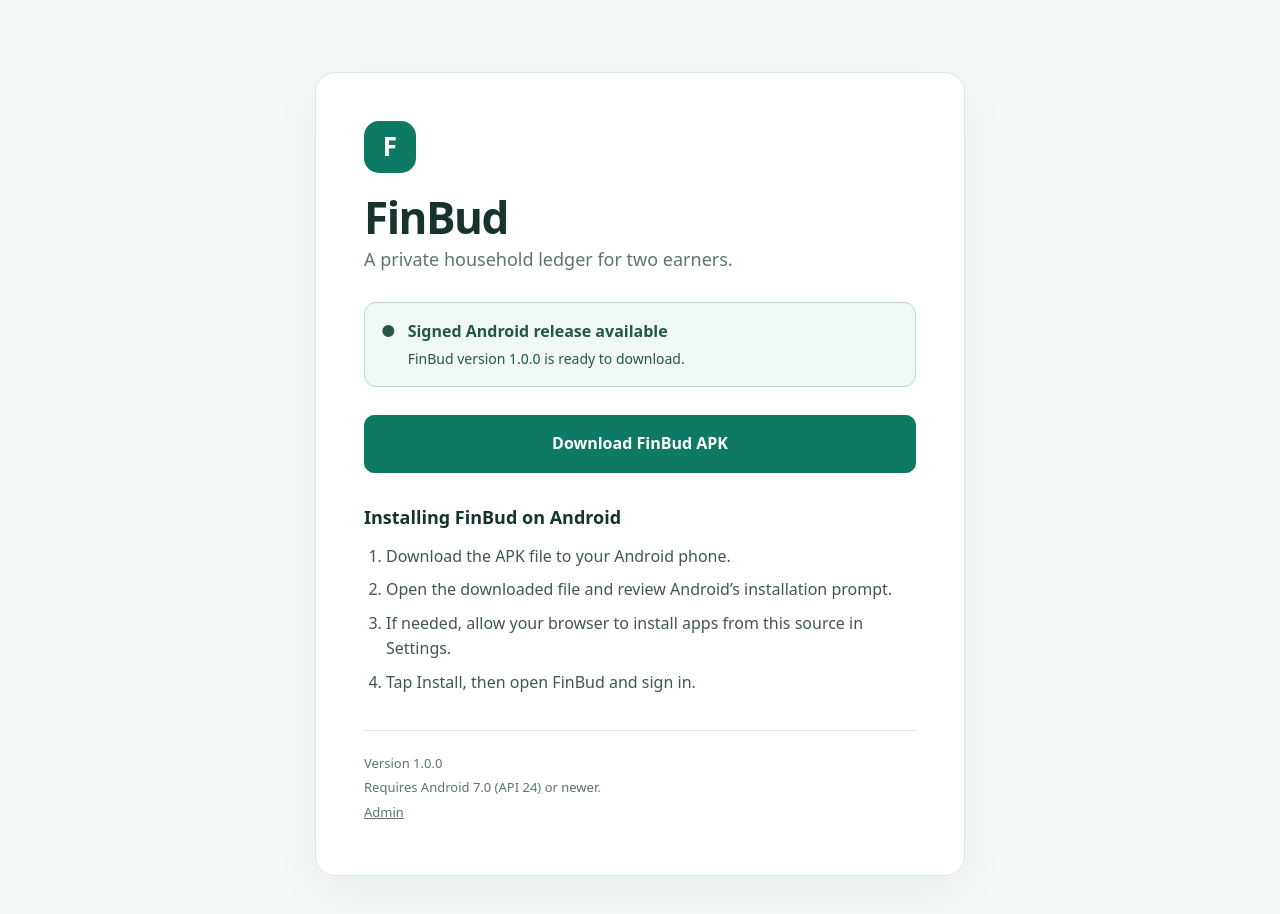
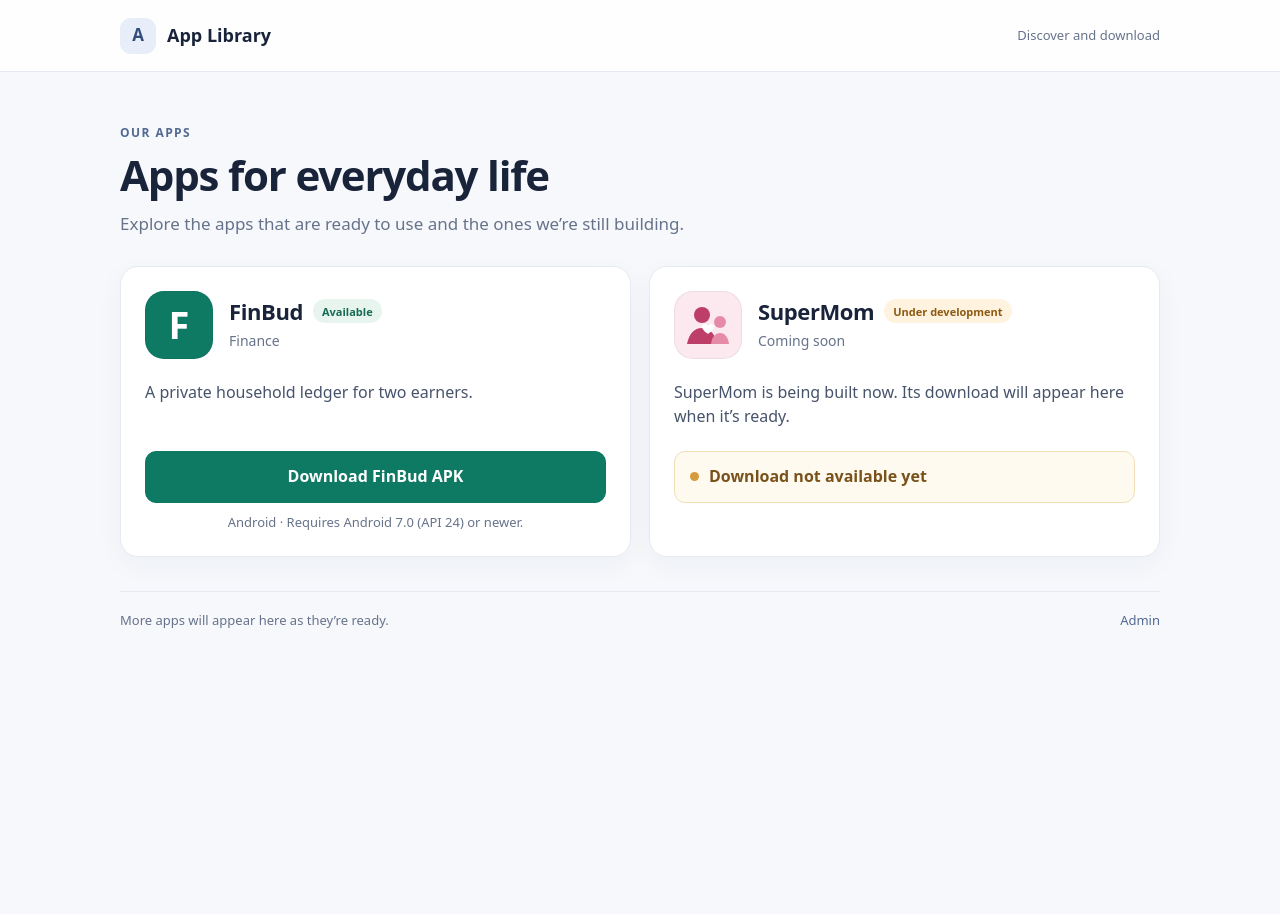
Before and after one commit to SriramFit123/finbud-download, a plain HTML site: page index.html in a window 1280 px wide. After the commit the page ends 800 px from the top, so only its background shows below. Drawn offline with Linux system fonts and the light colour scheme; no server answers.

Commit message:
Add SuperMom to the app library

```diff
--- a/index.html
+++ b/index.html
@@ -3,60 +3,242 @@
 <head>
   <meta charset="utf-8">
   <meta name="viewport" content="width=device-width, initial-scale=1">
-  <meta name="theme-color" content="#0e7a63">
-  <title>FinBud — Download</title>
+  <meta name="theme-color" content="#f6f8fc">
+  <title>App Library — FinBud and SuperMom</title>
   <style>
-    :root { color-scheme: light; --green: #0e7a63; --ink: #17332d; --muted: #60736d; --line: #dce9e4; }
+    :root {
+      color-scheme: light;
+      --ink: #19243a;
+      --muted: #67738a;
+      --line: #e6eaf1;
+      --green: #0e7a63;
+      --green-dark: #0a5e4d;
+      --surface: #ffffff;
+      --background: #f6f8fc;
+      --pink: #d64c78;
+    }
     * { box-sizing: border-box; }
-    body { margin: 0; padding: 32px 18px; background: #f4f8f6; color: var(--ink); font: 16px/1.6 system-ui, -apple-system, "Segoe UI", sans-serif; }
-    main { width: min(100%, 650px); margin: 5vh auto; padding: clamp(24px, 6vw, 48px); background: white; border: 1px solid var(--line); border-radius: 20px; box-shadow: 0 16px 50px #17332d0d; }
-    .mark { display: grid; place-items: center; width: 52px; height: 52px; border-radius: 15px; background: var(--green); color: white; font-size: 26px; font-weight: 750; }
-    h1 { margin: 20px 0 4px; font-size: clamp(32px, 7vw, 44px); line-height: 1.1; letter-spacing: -1.5px; }
-    .tagline { margin: 0; color: var(--muted); font-size: 18px; }
-    .release { display: flex; gap: 12px; align-items: flex-start; margin: 28px 0; padding: 16px; border: 1px solid #b8d9c9; border-radius: 12px; background: #f0f8f4; color: #245746; }
-    .release strong { display: block; }
-    .release p { margin: 3px 0 0; font-size: 14px; }
-    .button { display: block; width: 100%; padding: 15px 20px; border: 1px solid var(--green); border-radius: 10px; background: var(--green); color: white; font: inherit; font-weight: 700; text-align: center; text-decoration: none; cursor: pointer; transition: background .15s ease; }
-    .button:hover { background: #0a5e4d; }
-    .button:focus-visible { outline: 3px solid #9bcbbb; outline-offset: 3px; }
-    h2 { margin: 30px 0 8px; font-size: 18px; }
-    ol { margin: 8px 0 0; padding-left: 22px; color: #425650; }
-    li { padding: 4px 0; }
-    footer { margin-top: 30px; padding-top: 18px; border-top: 1px solid var(--line); color: var(--muted); font-size: 13px; }
-    footer p { margin: 4px 0; }
-    footer a { color: inherit; }
+    body {
+      margin: 0;
+      min-height: 100vh;
+      background: var(--background);
+      color: var(--ink);
+      font: 16px/1.55 system-ui, -apple-system, "Segoe UI", sans-serif;
+    }
+    .site-header {
+      height: 72px;
+      border-bottom: 1px solid var(--line);
+      background: rgba(255,255,255,.9);
+    }
+    .header-inner {
+      width: min(100% - 40px, 1040px);
+      height: 100%;
+      margin: 0 auto;
+      display: flex;
+      align-items: center;
+      justify-content: space-between;
+    }
+    .brand {
+      display: inline-flex;
+      align-items: center;
+      gap: 11px;
+      color: var(--ink);
+      font-size: 18px;
+      font-weight: 750;
+      text-decoration: none;
+    }
+    .brand-mark {
+      display: grid;
+      width: 36px;
+      height: 36px;
+      place-items: center;
+      border-radius: 11px;
+      background: #e8eef9;
+      color: #334d7b;
+      font-size: 17px;
+      font-weight: 800;
+    }
+    .header-note { color: var(--muted); font-size: 13px; }
+    main { width: min(100% - 40px, 1040px); margin: 0 auto; }
+    .intro { padding: 52px 0 28px; }
+    .eyebrow {
+      margin: 0 0 8px;
+      color: #526991;
+      font-size: 12px;
+      font-weight: 800;
+      letter-spacing: .12em;
+      text-transform: uppercase;
+    }
+    h1 { margin: 0; font-size: clamp(30px, 5vw, 42px); line-height: 1.16; letter-spacing: -1.2px; }
+    .intro-copy { max-width: 600px; margin: 12px 0 0; color: var(--muted); font-size: 17px; }
+    .app-grid { display: grid; grid-template-columns: repeat(2, minmax(0, 1fr)); gap: 18px; }
+    .app-card {
+      min-width: 0;
+      padding: 24px;
+      border: 1px solid var(--line);
+      border-radius: 18px;
+      background: var(--surface);
+      box-shadow: 0 8px 28px rgba(29,45,75,.045);
+    }
+    .app-card-top { display: flex; align-items: center; gap: 16px; min-height: 68px; }
+    .app-icon {
+      display: grid;
+      width: 68px;
+      height: 68px;
+      flex: 0 0 68px;
+      place-items: center;
+      overflow: hidden;
+      border-radius: 19px;
+      box-shadow: inset 0 0 0 1px rgba(20,30,50,.06);
+    }
+    .finbud-icon { background: var(--green); color: white; font-size: 38px; font-weight: 800; }
+    .supermom-icon { background: #fce8ef; }
+    .app-heading { min-width: 0; flex: 1; }
+    .title-row { display: flex; flex-wrap: wrap; align-items: center; gap: 8px 10px; }
+    h2 { margin: 0; font-size: 22px; line-height: 1.2; letter-spacing: -.4px; }
+    .category { margin: 5px 0 0; color: var(--muted); font-size: 14px; }
+    .status {
+      display: inline-flex;
+      align-items: center;
+      min-height: 24px;
+      padding: 2px 9px;
+      border-radius: 999px;
+      font-size: 11px;
+      font-weight: 750;
+      white-space: nowrap;
+    }
+    .status-available { background: #e8f5ef; color: #176b52; }
+    .status-development { background: #fff3df; color: #8d5a11; }
+    .description { min-height: 50px; margin: 21px 0; color: #46536b; }
+    .download-button {
+      display: flex;
+      width: 100%;
+      min-height: 52px;
+      align-items: center;
+      justify-content: center;
+      padding: 12px 16px;
+      border: 1px solid var(--green);
+      border-radius: 11px;
+      background: var(--green);
+      color: #fff;
+      font-weight: 750;
+      text-align: center;
+      text-decoration: none;
+      transition: background .15s ease, transform .15s ease;
+    }
+    .download-button:hover { background: var(--green-dark); transform: translateY(-1px); }
+    .download-button:focus-visible { outline: 3px solid #a9d7c7; outline-offset: 3px; }
+    .download-details { margin: 9px 0 0; color: var(--muted); font-size: 13px; text-align: center; }
+    .development-note {
+      display: flex;
+      min-height: 52px;
+      align-items: center;
+      gap: 10px;
+      padding: 12px 15px;
+      border: 1px solid #f1dfb8;
+      border-radius: 11px;
+      background: #fffaf0;
+      color: #79521b;
+      font-weight: 700;
+    }
+    .development-dot { width: 9px; height: 9px; flex: 0 0 9px; border-radius: 50%; background: #d69b3d; }
+    .site-footer {
+      display: flex;
+      justify-content: space-between;
+      gap: 16px;
+      margin: 34px 0 28px;
+      padding-top: 18px;
+      border-top: 1px solid var(--line);
+      color: var(--muted);
+      font-size: 13px;
+    }
+    .site-footer a { color: #526991; text-decoration: none; }
+    .site-footer a:hover { text-decoration: underline; }
+    @media (max-width: 700px) {
+      .site-header { height: 64px; }
+      .header-inner, main { width: min(100% - 28px, 520px); }
+      .intro { padding: 38px 0 22px; }
+      .app-grid { grid-template-columns: 1fr; gap: 14px; }
+      .app-card { padding: 20px; }
+      .description { min-height: 0; margin: 18px 0; }
+      .site-footer { margin-top: 26px; }
+    }
+    @media (max-width: 380px) {
+      .header-note { font-size: 12px; }
+      .app-icon { width: 60px; height: 60px; flex-basis: 60px; border-radius: 17px; }
+      .finbud-icon { font-size: 34px; }
+      .app-card-top { gap: 13px; }
+      h2 { font-size: 20px; }
+    }
   </style>
 </head>
 <body>
+  <header class="site-header">
+    <div class="header-inner">
+      <a class="brand" href="./" aria-label="App Library home">
+        <span class="brand-mark" aria-hidden="true">A</span>
+        <span>App Library</span>
+      </a>
+      <span class="header-note">Discover and download</span>
+    </div>
+  </header>
+
   <main>
-    <div class="mark" aria-hidden="true">F</div>
-    <h1>FinBud</h1>
-    <p class="tagline">A private household ledger for two earners.</p>
-
-    <section class="release" aria-live="polite">
-      <span aria-hidden="true">●</span>
-      <div>
-        <strong>Signed Android release available</strong>
-        <p>FinBud version 1.0.0 is ready to download.</p>
-      </div>
+    <section class="intro" aria-labelledby="page-title">
+      <p class="eyebrow">Our apps</p>
+      <h1 id="page-title">Apps for everyday life</h1>
+      <p class="intro-copy">Explore the apps that are ready to use and the ones we’re still building.</p>
     </section>
 
-    <a class="button" id="download-apk" href="https://github.com/SriramFit123/finbud-download/releases/download/v1.0.0/FinBud.apk">Download FinBud APK</a>
+    <section class="app-grid" aria-label="Apps">
+      <article class="app-card" aria-labelledby="finbud-title">
+        <div class="app-card-top">
+          <div class="app-icon finbud-icon" aria-hidden="true">F</div>
+          <div class="app-heading">
+            <div class="title-row">
+              <h2 id="finbud-title">FinBud</h2>
+              <span class="status status-available">Available</span>
+            </div>
+            <p class="category">Finance</p>
+          </div>
+        </div>
+        <p class="description">A private household ledger for two earners.</p>
+        <div>
+          <a class="download-button" id="download-apk" href="https://github.com/SriramFit123/finbud-download/releases/download/v1.0.0/FinBud.apk">Download FinBud APK</a>
+          <p class="download-details">Android · Requires Android 7.0 (API 24) or newer.</p>
+        </div>
+      </article>
 
-    <h2>Installing FinBud on Android</h2>
-    <ol>
-      <li>Download the APK file to your Android phone.</li>
-      <li>Open the downloaded file and review Android’s installation prompt.</li>
-      <li>If needed, allow your browser to install apps from this source in Settings.</li>
-      <li>Tap Install, then open FinBud and sign in.</li>
-    </ol>
+      <article class="app-card" aria-labelledby="supermom-title">
+        <div class="app-card-top">
+          <div class="app-icon supermom-icon" aria-hidden="true">
+            <svg viewBox="0 0 64 64" width="64" height="64" focusable="false">
+              <circle cx="26" cy="22" r="8" fill="#bd3e68"/>
+              <path d="M11 51c2-10 7-16 15-16s13 6 15 16" fill="#bd3e68"/>
+              <circle cx="44" cy="29" r="6" fill="#e58ba7"/>
+              <path d="M35 51c1-7 4-11 9-11s8 4 9 11" fill="#e58ba7"/>
+              <path d="M31 32c-2-2-5-1-5 2 0 3 6 7 6 7s6-4 6-7c0-3-3-4-5-2l-1 1z" fill="#fff"/>
+            </svg>
+          </div>
+          <div class="app-heading">
+            <div class="title-row">
+              <h2 id="supermom-title">SuperMom</h2>
+              <span class="status status-development">Under development</span>
+            </div>
+            <p class="category">Coming soon</p>
+          </div>
+        </div>
+        <p class="description">SuperMom is being built now. Its download will appear here when it’s ready.</p>
+        <div class="development-note"><span class="development-dot" aria-hidden="true"></span>Download not available yet</div>
+      </article>
+    </section>
 
-    <footer>
-      <p>Version 1.0.0</p>
-      <p>Requires Android 7.0 (API 24) or newer.</p>
-      <p><a href="https://finbud-apk-admin-sriramfit123.onrender.com/">Admin</a></p>
+    <footer class="site-footer">
+      <span>More apps will appear here as they’re ready.</span>
+      <a href="https://finbud-apk-admin-sriramfit123.onrender.com/">Admin</a>
     </footer>
   </main>
+
   <script>
     const downloadButton = document.getElementById('download-apk');
 
@@ -68,7 +250,7 @@
         size /= 1024;
         unit += 1;
       }
-      return `${size.toFixed(unit === 0 ? 0 : 1)} ${units[unit]}`;
+      return size.toFixed(unit === 0 ? 0 : 1) + ' ' + units[unit];
     }
 
     fetch('https://finbud-apk-admin-sriramfit123.onrender.com/api/release', { cache: 'no-store' })
@@ -76,7 +258,7 @@
       .then((release) => {
         if (!release?.available || !Number.isFinite(release.size) || !release.downloadUrl) return;
         downloadButton.href = release.downloadUrl;
-        downloadButton.textContent = `Download FinBud APK · ${formatFileSize(release.size)}`;
+        downloadButton.textContent = 'Download FinBud APK · ' + formatFileSize(release.size);
       })
       .catch(() => {});
   </script>
```
